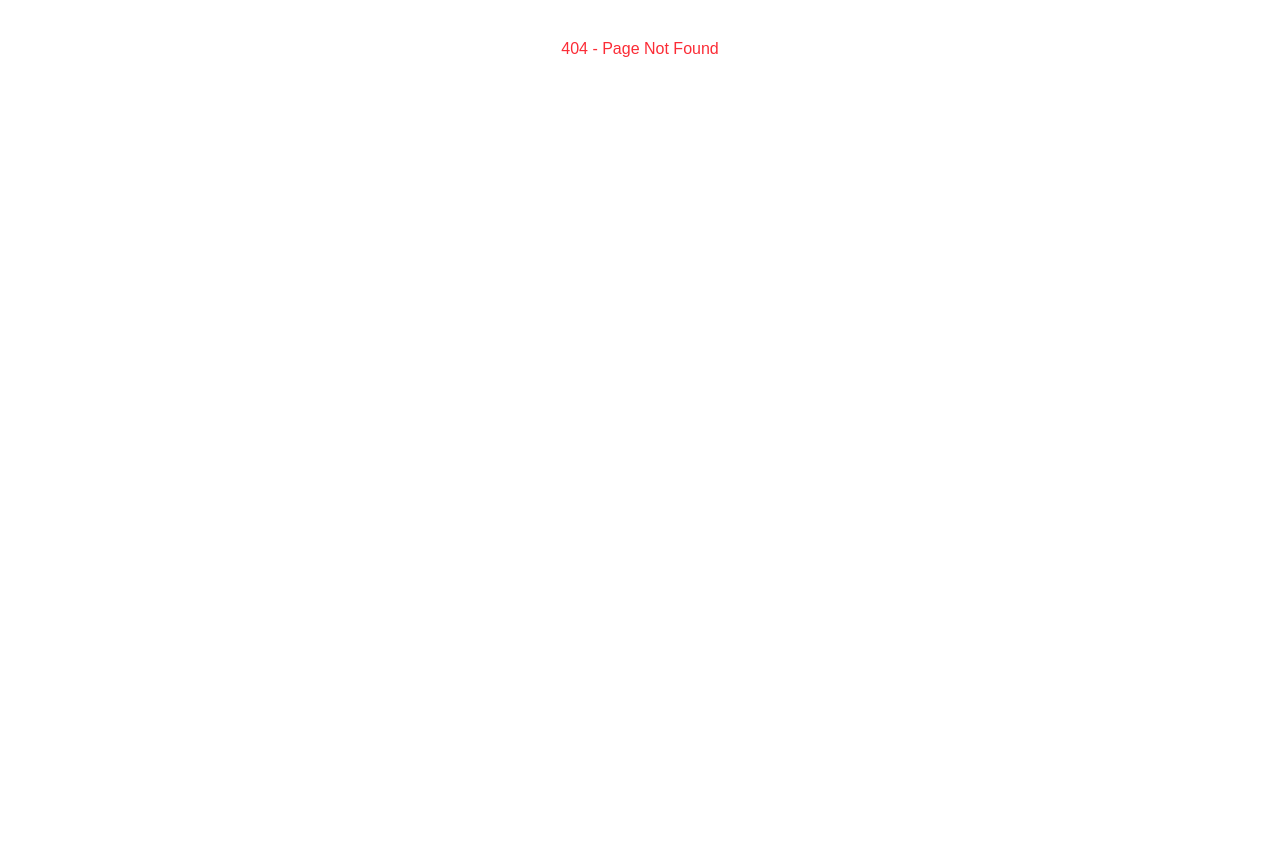
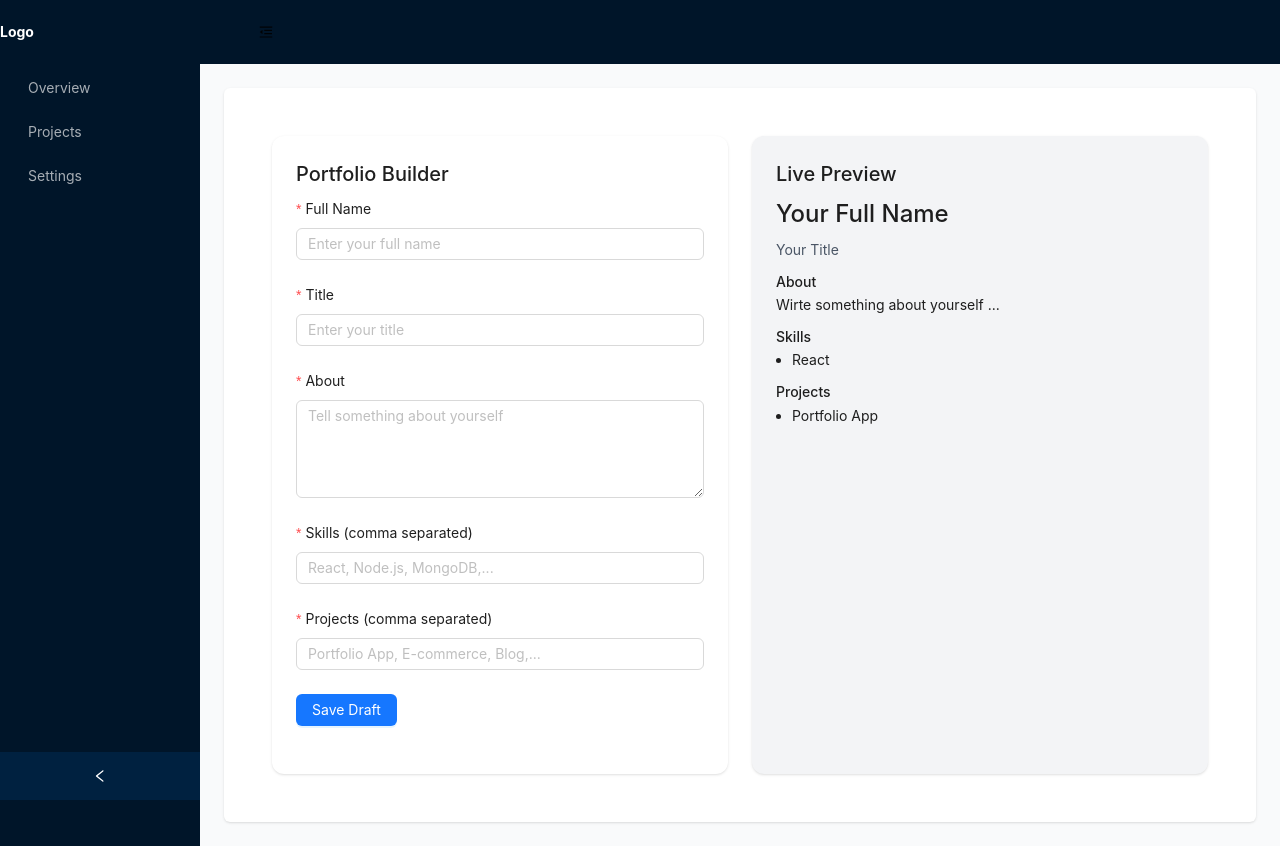
Before and after one commit to DoMinHoo/Portfolio_Builder, a React (Vite) app in the folder fontend/: page /dashboard/builder in a window 1280 px wide. Before the commit this address had no page. Before the commit the page ends 800 px from the top, so only its background shows below. Built offline with nearby package versions, Linux system fonts and the light colour scheme; sample sign-in values are in the browser's storage.

Commit message:
Giao Diện Trang PortfolioBuilder

```diff
--- /dev/null
+++ b/fontend/src/pages/Dasboard/PortfolioBuilder.tsx
@@ -0,0 +1,96 @@
+import React, { useState } from 'react'
+import { Form, Input, Button } from 'antd'
+
+
+type PortfolioData = {
+    fullName: string,
+    title: string,
+    about: string,
+    skills: string,
+    projects: string,
+}
+const PortfolioBuilder = () => {
+    const [portfolioData, setPortfolioData] = useState<PortfolioData>({
+        fullName: '',
+        title: '',
+        about: '',
+        skills: '',
+        projects: '',
+    });
+
+    const handleChange = (changeValue: any, allValue: PortfolioData) => {
+        setPortfolioData(allValue);
+    }
+
+    const handleSave = () => {
+        console.log("Portfolio data:", portfolioData);
+        localStorage.setItem("portfolio-draft", JSON.stringify(portfolioData));
+    }
+    return (
+        <div className='grid grid-cols-2 gap-6 p-6'>
+            <div className='bg-white p-6 rounded-xl shadow'>
+                <h2 className='text-xl font-bold mb-4'>Portfolio Builder</h2>
+                <Form layout='vertical'
+                    onValuesChange={handleChange}
+                    initialValues={portfolioData} >
+                    <Form.Item label="Full Name" name="fullName" rules={[{ required: true }]}>
+                        <Input placeholder='Enter your full name' />
+                    </Form.Item>
+
+                    <Form.Item label="Title" name="title" rules={[{ required: true }]}>
+                        <Input placeholder='Enter your title' />
+                    </Form.Item>
+
+                    <Form.Item label="About" name="about" rules={[{ required: true }]}>
+                        <Input.TextArea placeholder='Tell something about yourself' rows={4} />
+                    </Form.Item>
+
+                    <Form.Item label="Skills (comma separated)" name="skills" rules={[{ required: true }]}>
+                        <Input placeholder='React, Node.js, MongoDB,...' />
+                    </Form.Item>
+
+                    <Form.Item label="Projects (comma separated)" name="projects" rules={[{ required: true }]}>
+                        <Input placeholder='Portfolio App, E-commerce, Blog,...' />
+                    </Form.Item>
+
+                    <Form.Item>
+                        <Button type='primary' onClick={handleSave} htmlType='submit'>Save Draft</Button>
+                    </Form.Item>
+                </Form>
+            </div>
+
+            {/* Preview Section */}
+            <div className='bg-gray-100 p-6 rounded-xl shadow '>
+                <h2 className='text-xl font-bold mb-4'>Live Preview</h2>
+                <div>
+                    <h1 className='text-2xl font-semibold'>{portfolioData.fullName || "Your Full Name"}  </h1>
+                    <p className='text-gray-600'>{portfolioData.title || "Your Title"}</p>
+
+                    <div className='mt-4'>
+                        <h3 className=' font-semibold'>About</h3>
+                        <p>{portfolioData.about || "Wirte something about yourself ..."}</p>
+                    </div>
+
+                    <div className='mt-4'>
+                        <h3 className='font-semibold'>Skills</h3>
+                        <ul className='list-disc ml-4'>
+                            {portfolioData.skills
+                                ? portfolioData.skills.split(',').map((s, i) => <li key={i}>{s.trim()}</li>) : <li>React</li>}
+                        </ul>
+                    </div>
+
+                    <div className='mt-4'>
+                        <h3 className='font-semibold'>Projects</h3>
+                        <ul className='list-disc ml-4'>
+                            {portfolioData.projects
+                                ? portfolioData.projects.split(',').map((s, i) => <li key={i}>{s.trim()}</li>) : <li>Portfolio App</li>}
+                        </ul>
+                    </div>
+                </div>
+
+            </div>
+        </div>
+    )
+}
+
+export default PortfolioBuilder
--- a/fontend/src/routes/index.tsx
+++ b/fontend/src/routes/index.tsx
@@ -4,6 +4,9 @@ import ProtectedRouter from "./ProtectedRouter";
 // Layouts
 import MainLayout from "../layouts/MainLayout";
 import DashBoardLayout from "../layouts/DashBoardLayout";
+import DashBoardHome from "../pages/Dasboard/DashBoardHome";
+import DashBoardProject from "../pages/Dasboard/DashBoardProject";
+import PortfolioBuilder from "../pages/Dasboard/PortfolioBuilder";
 
 // Pages
 import Home from "../pages/Home";
@@ -59,9 +62,10 @@ const router = createBrowserRouter([
             </ProtectedRouter>
         ),
         children: [
-            { index: true, element: <Home /> },
-            { path: "projects", element: <Profile /> },
+            { index: true, element: <DashBoardHome /> },
+            { path: "projects", element: <DashBoardLayout /> },
             { path: "settings", element: <div>Settings (placeholder)</div> },
+            { path: "builder", element: <PortfolioBuilder /> }
         ],
     },
 
```
Also changed, not shown: fontend/src/pages/Dasboard/DashBoardHome.tsx (renamed from fontend/src/layouts/DashBoardHome.tsx), fontend/src/pages/Dasboard/DashBoardProject.tsx (renamed from fontend/src/layouts/DashBoardProject.tsx).
